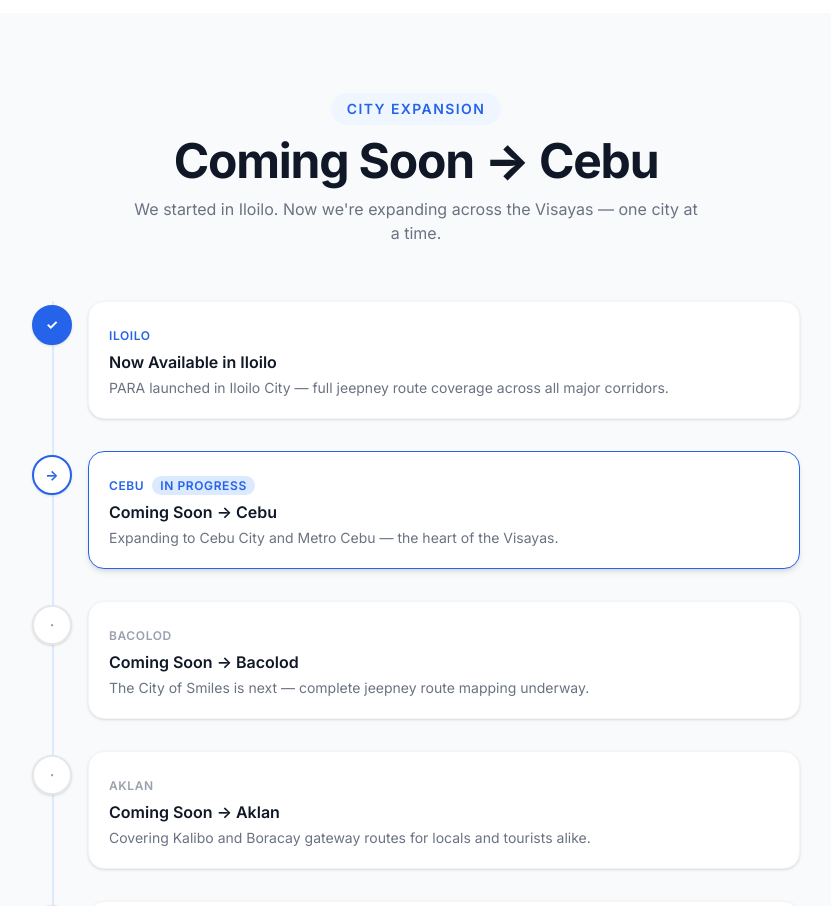
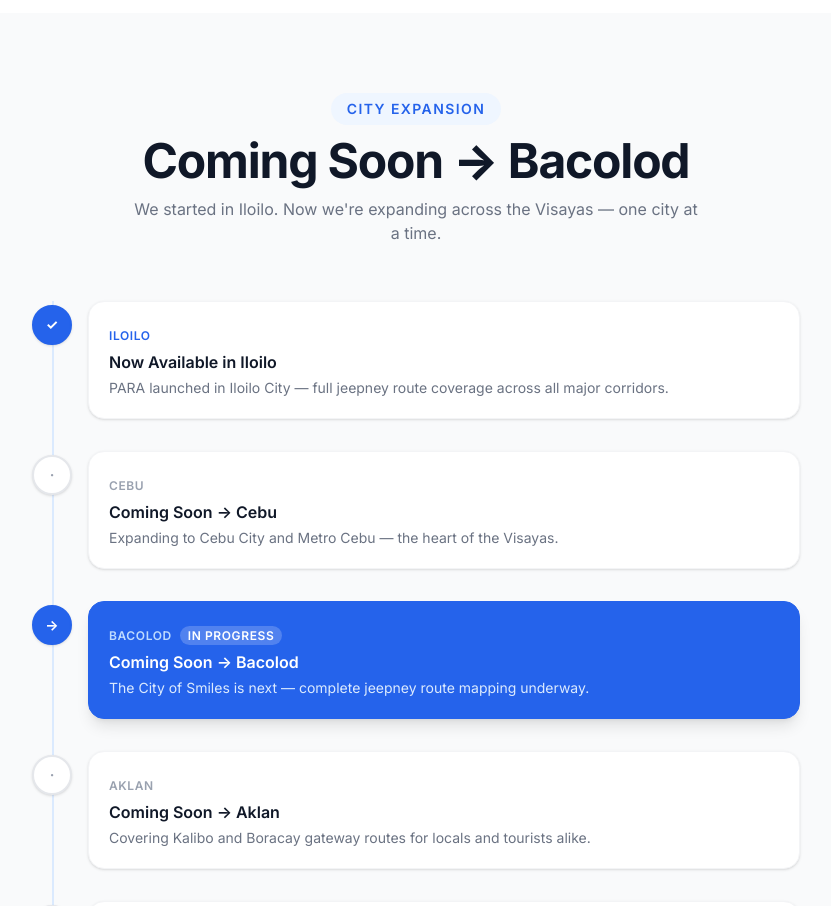
Before and after one commit to MikenISATU/PARA-WEBSITE, a Next.js app: page / in a window 1280 px wide. Shown: the part 2860-3766 px from the top of the page, without its empty margins (224-1055 px from the left). Built offline with nearby package versions, Linux system fonts and the light colour scheme.

Commit message:
Update page.tsx

```diff
--- a/app/page.tsx
+++ b/app/page.tsx
@@ -132,11 +132,11 @@
 // ─── Roadmap ──────────────────────────────────────────────────────────────────
 const roadmapItems = [
   { city: 'Iloilo',    title: 'Now Available in Iloilo',   desc: 'PARA launched in Iloilo City — full jeepney route coverage across all major corridors.',  status: 'done'    },
-  { city: 'Cebu',      title: 'Coming Soon → Cebu',        desc: 'Expanding to Cebu City and Metro Cebu — the heart of the Visayas.',                        status: 'current' },
-  { city: 'Bacolod',   title: 'Coming Soon → Bacolod',     desc: 'The City of Smiles is next — complete jeepney route mapping underway.',                    status: 'upcoming'},
-  { city: 'Aklan',     title: 'Coming Soon → Aklan',       desc: 'Covering Kalibo and Boracay gateway routes for locals and tourists alike.',                 status: 'upcoming'},
-  { city: 'Dumaguete', title: 'Coming Soon → Dumaguete',   desc: 'Route data collection begins in the City of Gentle People.',                               status: 'upcoming'},
-  { city: 'Tacloban',  title: 'Coming Soon → Tacloban',    desc: 'Bringing PARA to Eastern Visayas — Tacloban and surrounding areas.',                       status: 'upcoming'},
+  { city: 'Cebu',      title: 'Coming Soon → Cebu',        desc: 'Expanding to Cebu City and Metro Cebu — the heart of the Visayas.',                        status: 'upcoming' },
+  { city: 'Bacolod',   title: 'Coming Soon → Bacolod',     desc: 'The City of Smiles is next — complete jeepney route mapping underway.',                    status: 'current'  },
+  { city: 'Aklan',     title: 'Coming Soon → Aklan',       desc: 'Covering Kalibo and Boracay gateway routes for locals and tourists alike.',                 status: 'upcoming' },
+  { city: 'Dumaguete', title: 'Coming Soon → Dumaguete',   desc: 'Route data collection begins in the City of Gentle People.',                               status: 'upcoming' },
+  { city: 'Tacloban',  title: 'Coming Soon → Tacloban',    desc: 'Bringing PARA to Eastern Visayas — Tacloban and surrounding areas.',                       status: 'upcoming' },
 ];
 
 // ─── Social SVGs ──────────────────────────────────────────────────────────────
@@ -172,7 +172,6 @@
         <h3 className={['text-lg font-bold mb-1.5', highlight ? 'text-white' : 'text-gray-900'].join(' ')}>{title}</h3>
         <p className={['text-sm leading-relaxed', highlight ? 'text-blue-100' : 'text-gray-500'].join(' ')}>{desc}</p>
       </div>
-      {/* Learn more → links to https://test.com */}
       <a
         href="https://test.com"
         target="_blank"
@@ -206,18 +205,16 @@
   );
 }
 
-// ─── App Badges — "Soon" overlay on App Store only; Google Play is live ───────
+// ─── App Badges ───────────────────────────────────────────────────────────────
 function AppBadges({ dark = false }: { dark?: boolean }) {
   return (
     <div className="flex items-center gap-3">
-      {/* App Store — not yet launched, show "Soon" overlay */}
       <div className="relative cursor-not-allowed">
         <AppStoreBadge className={['h-[46px] w-auto opacity-50', dark ? '' : ''].join(' ').trim()} />
         <div className="absolute inset-0 flex items-center justify-center rounded-[5px] bg-black/60 backdrop-blur-[1px]">
           <span className="text-white text-[11px] font-bold uppercase tracking-widest">Soon</span>
         </div>
       </div>
-      {/* Google Play — live, links to store */}
       <a href="https://test.com" target="_blank" rel="noopener noreferrer" className="transition hover:scale-105 hover:opacity-90">
         <GooglePlayBadge className="h-[46px] w-auto" />
       </a>
@@ -331,7 +328,7 @@
         <div className="max-w-3xl mx-auto">
           <div className="text-center mb-14">
             <span className="inline-block bg-blue-50 text-[#2563eb] text-sm font-semibold uppercase tracking-widest mb-3 px-4 py-1.5 rounded-full">City Expansion</span>
-            <h2 className="text-4xl sm:text-5xl font-extrabold text-gray-900 tracking-tight">Coming Soon → Cebu</h2>
+            <h2 className="text-4xl sm:text-5xl font-extrabold text-gray-900 tracking-tight">Coming Soon → Bacolod</h2>
             <p className="text-gray-500 mt-3 max-w-xl mx-auto">We started in Iloilo. Now we&apos;re expanding across the Visayas — one city at a time.</p>
           </div>
           <div className="relative">
@@ -341,21 +338,26 @@
                 <div key={item.city} className="relative flex gap-6 pl-14">
                   <div className={['absolute left-0 top-1 w-10 h-10 rounded-full flex items-center justify-center text-sm font-bold shadow-sm border-2',
                     item.status === 'done'    ? 'bg-[#2563eb] border-[#2563eb] text-white' :
-                    item.status === 'current' ? 'bg-white border-[#2563eb] text-[#2563eb]' :
+                    item.status === 'current' ? 'bg-[#2563eb] border-[#2563eb] text-white' :
                                                 'bg-white border-gray-200 text-gray-400'].join(' ')}>
                     {item.status === 'done' ? '✓' : item.status === 'current' ? '→' : '·'}
                   </div>
-                  <div className={['bg-white rounded-2xl p-5 border flex-1',
-                    item.status === 'current' ? 'border-[#2563eb] shadow-md' : 'border-gray-100 shadow-sm'].join(' ')}>
+                  <div className={['rounded-2xl p-5 border flex-1',
+                    item.status === 'current'
+                      ? 'bg-[#2563eb] border-[#2563eb] shadow-lg'
+                      : 'bg-white border-gray-100 shadow-sm'].join(' ')}>
                     <span className={['text-xs font-semibold uppercase tracking-wider',
-                      item.status !== 'upcoming' ? 'text-[#2563eb]' : 'text-gray-400'].join(' ')}>
+                      item.status === 'current' ? 'text-blue-200' :
+                      item.status === 'done'    ? 'text-[#2563eb]' : 'text-gray-400'].join(' ')}>
                       {item.city}
                       {item.status === 'current' && (
-                        <span className="ml-2 bg-blue-100 text-[#2563eb] rounded-full px-2 py-0.5 text-xs">In Progress</span>
+                        <span className="ml-2 bg-white/20 text-white rounded-full px-2 py-0.5 text-xs">In Progress</span>
                       )}
                     </span>
-                    <h3 className="text-gray-900 font-semibold mt-1 mb-1">{item.title}</h3>
-                    <p className="text-gray-500 text-sm">{item.desc}</p>
+                    <h3 className={['font-semibold mt-1 mb-1',
+                      item.status === 'current' ? 'text-white' : 'text-gray-900'].join(' ')}>{item.title}</h3>
+                    <p className={['text-sm',
+                      item.status === 'current' ? 'text-blue-100' : 'text-gray-500'].join(' ')}>{item.desc}</p>
                   </div>
                 </div>
               ))}
@@ -372,7 +374,6 @@
             <h2 className="text-4xl sm:text-5xl font-extrabold text-gray-900 tracking-tight">Born from a real commute problem</h2>
           </div>
 
-          {/* Story narrative */}
           <div className="bg-gray-50 rounded-3xl p-8 lg:p-12 border border-gray-100 shadow-sm">
             <div className="max-w-3xl mx-auto space-y-5 text-gray-600 leading-relaxed">
               <p>
@@ -392,20 +393,6 @@
               </p>
             </div>
           </div>
-
-          {/* Team member profiles — hidden for now, re-enable when ready */}
-          {/*
-          <div className="grid grid-cols-1 sm:grid-cols-2 lg:grid-cols-3 gap-8 mt-12">
-            {[
-              { name: 'Alicia Cerrudo',   role: 'Marketing & Business Development', school: 'West Visayas State University', photo: '/team/alicia-cerrudo.png',   grad: 'from-blue-500 to-indigo-600' },
-              { name: 'Keannu Torre',     role: 'Project Lead',                      school: 'Macquarie University',          photo: '/team/keannu-torre.png',     grad: 'from-indigo-500 to-blue-600' },
-              { name: 'Andre Dorde',      role: 'Analytics & Back-End Developer',    school: 'Ateneo de Manila University',   photo: '/team/andre-dorde.png',      grad: 'from-blue-600 to-indigo-700' },
-              { name: 'Miken Napilan',    role: 'UI/UX & Front-End Developer',       school: '',                              photo: '/team/miken-napilan.png',    grad: 'from-slate-500 to-gray-700'  },
-              { name: 'Eugine Fernandez', role: 'Lead Developer',                    school: '',                              photo: '/team/eugine-fernandez.png', grad: 'from-gray-500 to-slate-700'  },
-              { name: 'MJ Torre',         role: 'Operations & Compliance',           school: '',                              photo: '/team/mj-torre.png',         grad: 'from-gray-400 to-slate-600'  },
-            ].map(m => <MemberCard key={m.name} {...m} />)}
-          </div>
-          */}
         </div>
       </section>
 
@@ -469,7 +456,6 @@
               </div>
             </div>
 
-            {/* Product links — scroll to sections */}
             <div>
               <p className="text-white/30 text-[11px] font-bold uppercase tracking-widest mb-5">Product</p>
               <ul className="space-y-3">
@@ -491,14 +477,11 @@
               </ul>
             </div>
 
-            {/* Company links — scroll to sections; Team hidden for now */}
             <div>
               <p className="text-white/30 text-[11px] font-bold uppercase tracking-widest mb-5">Company</p>
               <ul className="space-y-3">
                 {[
                   { label: 'Our Mission', id: 'mission' },
-                  // Team profiles hidden — uncomment when ready:
-                  // { label: 'Team', id: 'team' },
                   { label: 'Blog',        id: null      },
                   { label: 'Careers',     id: null      },
                 ].map(l => (
```
